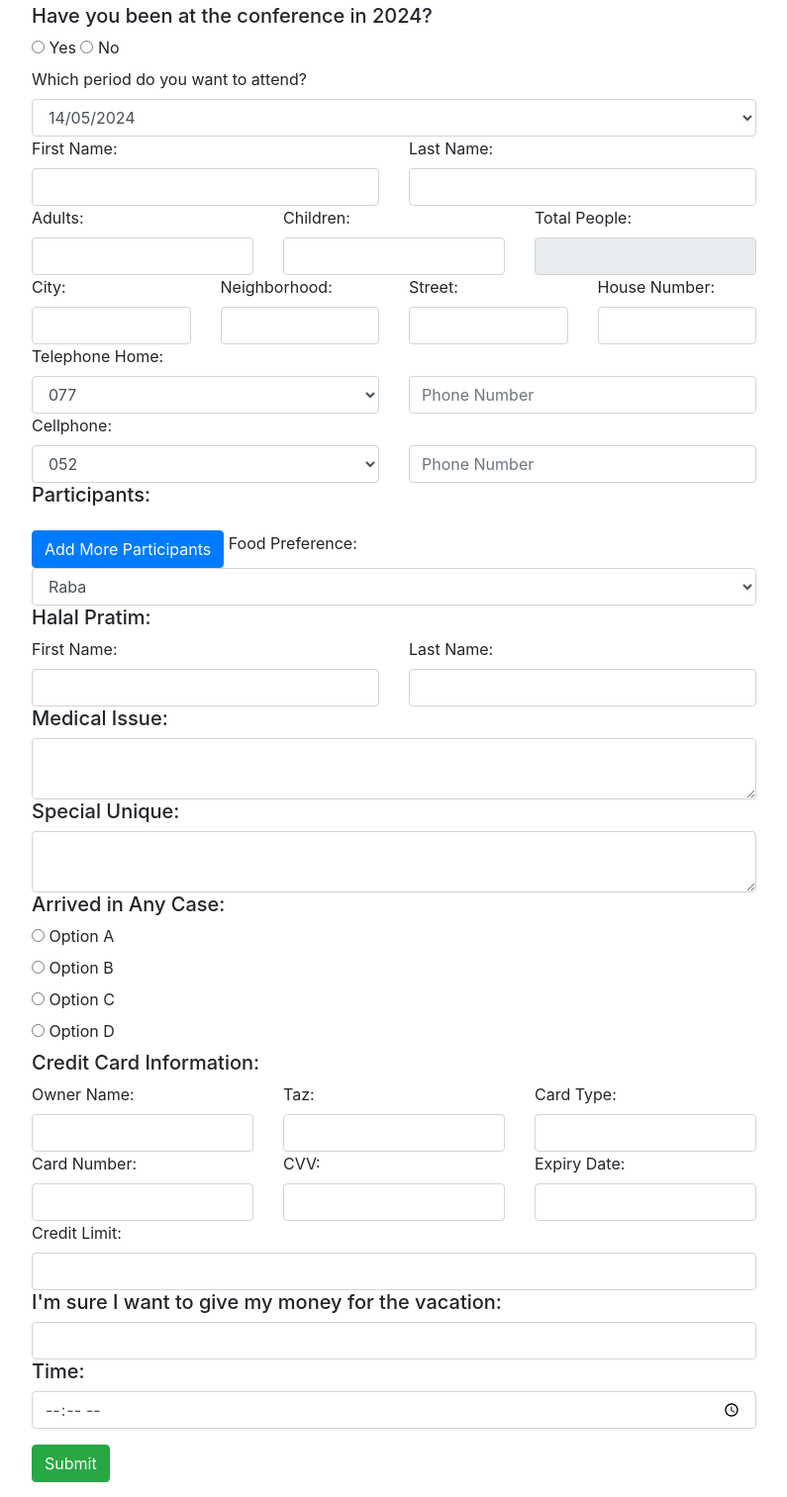
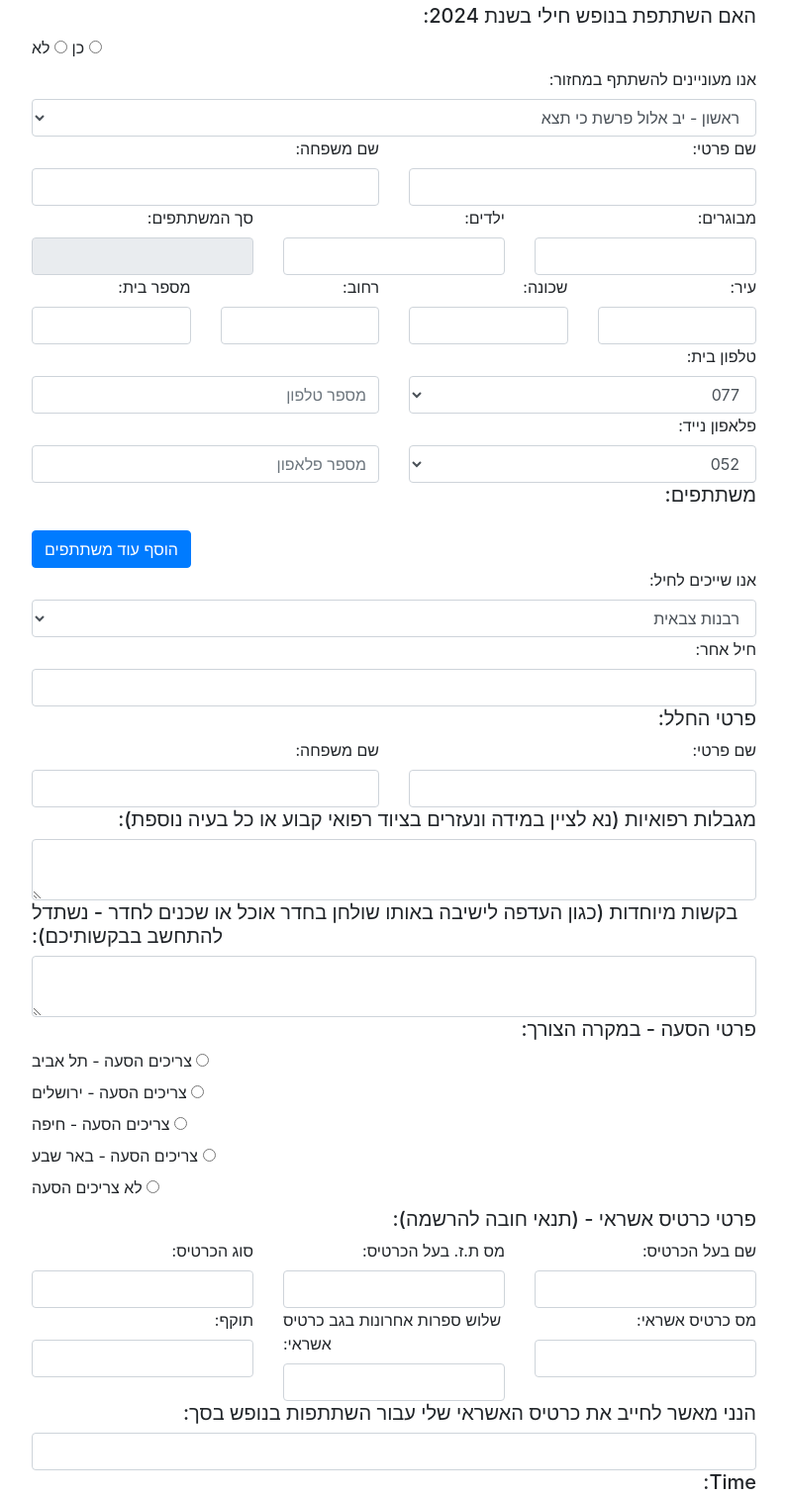
Before and after one commit to arieli88/my-first-form, a website: page public/index.html in a window 1280 px wide. Shown: the part 120-1633 px from the top of the page at 99% size, without its empty margins (242-1037 px from the left). Drawn offline with nearby package versions, Linux system fonts and the light colour scheme.

Commit message:
hebrew text ui

```diff
--- a/public/index.html
+++ b/public/index.html
@@ -1,5 +1,5 @@
 <!DOCTYPE html>
-<html lang="en">
+<html lang="he" dir="rtl">
 <head>
     <meta charset="UTF-8">
     <meta name="viewport" content="width=device-width, initial-scale=1.0">
@@ -9,6 +9,15 @@
         #dataForm {
             padding: 100px 250px;
         }
+		label {
+			display: flex;
+		}
+		#radiopt {
+			display: inline-block; /* Sets the display to inline-block */
+		}
+		h5{
+			display: flex;
+		}
     </style>
 </head>
 <body class="m-4">
@@ -17,19 +26,19 @@
         <!-- Conference Section -->
         <div class="row">
             <div class="col">
-                <h5>Have you been at the conference in 2024?</h5>
+                <h5>האם השתתפת בנופש חילי בשנת 2024:</h5>
                 <input type="radio" id="conference_yes" name="conference" value="yes" >
-                <label for="conference_yes">Yes</label>
+                <label id="radiopt" for="conference_yes">כן</label>
                 <input type="radio" id="conference_no" name="conference" value="no">
-                <label for="conference_no">No</label>
+                <label id="radiopt" for="conference_no">לא</label>
             </div>
 		</div>
 		<div class="row">
             <div class="col">
-                <label for="period">Which period do you want to attend?</label>
+                <label for="period">אנו מעוניינים להשתתף במחזור:</label>
                 <select id="period" name="period" class="form-control">
-                    <option value="14/05/2024">14/05/2024</option>
-                    <option value="21/05/2024">21/05/2024</option>
+                    <option value="14/05/2024">ראשון - יב אלול פרשת כי תצא</option>
+                    <option value="21/05/2024">שני - יט אלול פרשת כי תבוא</option>
                 </select>
             </div>
         </div>
@@ -37,11 +46,11 @@
         <!-- Name Section -->
         <div class="row">
             <div class="col">
-                <label for="firstname">First Name:</label>
+                <label for="firstname">שם פרטי:</label>
                 <input type="text" id="firstname" name="firstname"  class="form-control">
             </div>
             <div class="col">
-                <label for="lastname">Last Name:</label>
+                <label for="lastname">שם משפחה:</label>
                 <input type="text" id="lastname" name="lastname"  class="form-control">
             </div>
         </div>
@@ -49,15 +58,15 @@
         <!-- Adults, Children, Total People Section -->
         <div class="row">
             <div class="col">
-                <label for="adults">Adults:</label>
+                <label for="adults">מבוגרים:</label>
                 <input type="number" id="adults" name="adults"  class="form-control" oninput="calculateTotalPeople()">
             </div>
             <div class="col">
-                <label for="children">Children:</label>
+                <label for="children">ילדים:</label>
                 <input type="number" id="children" name="children"  class="form-control" oninput="calculateTotalPeople()">
             </div>
             <div class="col">
-                <label>Total People:</label>
+                <label>סך המשתתפים:</label>
                 <input type="text" id="totalPeople" name="totalPeople" disabled class="form-control">
             </div>
         </div>
@@ -65,19 +74,19 @@
         <!-- Address Entry Section -->
         <div class="row">
             <div class="col">
-                <label for="city">City:</label>
+                <label for="city">עיר:</label>
                 <input type="text" id="city" name="city"  class="form-control">
             </div>
             <div class="col">
-                <label for="neighborhood">Neighborhood:</label>
+                <label for="neighborhood">שכונה:</label>
                 <input type="text" id="neighborhood" name="neighborhood"  class="form-control">
             </div>
             <div class="col">
-                <label for="street">Street:</label>
+                <label for="street">רחוב:</label>
                 <input type="text" id="street" name="street"  class="form-control">
             </div>
             <div class="col">
-                <label for="houseNumber">House Number:</label>
+                <label for="houseNumber">מספר בית:</label>
                 <input type="number" id="houseNumber" name="houseNumber"  class="form-control">
             </div>
         </div>
@@ -85,7 +94,7 @@
         <!-- Telephone Entry Section -->
         <div class="row" style="align-items: flex-end;">
             <div class="col">
-                <label for="homePhoneArea">Telephone Home:</label>
+                <label for="homePhoneArea">טלפון בית:</label>
                 <select id="homePhoneArea" name="homePhoneArea" class="form-control">
                     <option value="077">077</option>
                     <option value="03">03</option>
@@ -95,14 +104,14 @@
                 </select>
             </div>
             <div class="col">
-                <input type="number" id="homePhoneNumber" name="homePhoneNumber"  class="form-control" placeholder="Phone Number">
+                <input type="number" id="homePhoneNumber" name="homePhoneNumber"  class="form-control" placeholder="מספר טלפון">
             </div>
         </div>
 
         <!-- Cellphone Entry Section -->
         <div class="row" style="align-items: flex-end;">
             <div class="col">
-                <label for="cellPhoneArea">Cellphone:</label>
+                <label for="cellPhoneArea">פלאפון נייד:</label>
                 <select id="cellPhoneArea" name="cellPhoneArea" class="form-control">
                     <option value="052">052</option>
                     <option value="050">050</option>
@@ -110,38 +119,60 @@
                 </select>
             </div>
             <div class="col">
-                <input type="number" id="cellPhoneNumber" name="cellPhoneNumber"  class="form-control" placeholder="Phone Number">
+                <input type="number" id="cellPhoneNumber" name="cellPhoneNumber"  class="form-control" placeholder="מספר פלאפון">
             </div>
         </div>
 
         <!-- Participants Dynamic Addition -->
-        <h5>Participants:</h5>
+        <h5>משתתפים:</h5>
         <div id="participantsContainer" class="mb-3"></div>
-        <button type="button" onclick="addParticipant()" class="btn btn-primary mt-2">Add More Participants</button>
+        <button type="button" onclick="addParticipant()" class="btn btn-primary mt-2">הוסף עוד משתתפים</button>
 
         <!-- Food Preference Section -->
-        <label for="food">Food Preference:</label>
-        <select id="food" name="food" class="form-control">
-            <option value="raba">Raba</option>
-            <option value="air">Air</option>
-            <option value="fire">Fire</option
-            <option value="sea">Sea</option>
+        <label for="forcekind">אנו שייכים לחיל:</label>
+        <select id="forcekind" name="forcekind" class="form-control">
+            <option value="rabanoot">רבנות צבאית</option>
+            <option value="shiryon">שיריון</option>
+            <option value="tutachanim">תותחנים</option>
+            <option value="handasa">הנדסה</option>
+            <option value="chayil-havir">חיל האוויר</option>
+            <option value="chayil-hayam">חיל הים</option>
+            <option value="mashatz">משא''ן</option>
+            <option value="refuah">רפואה</option>
+            <option value="modiin">מודיעין</option>
+            <option value="mishtara-tzvait">משטרה צבאית</option>
+            <option value="logistica">לוגיסטיקה</option>
+            <option value="chimush">חימוש</option>
+            <option value="pikud-haoref">פיקוד העורף</option>
+            <option value="chinuch">חינוך</option>
+            <option value="nahal">נח''ל</option>
+            <option value="kafir">כפיר</option>
+            <option value="golani">גולני</option>
+            <option value="givati">גבעתי</option>
+            <option value="tzanhanim">צנחנים</option>
+            <option value="chayar">חי''ר</option>
         </select>
-        <!-- 'Halal Pratim' Field -->
-        <h5>Halal Pratim:</h5>
         <div class="row">
             <div class="col">
-                <label for="halalPratimFirstName">First Name:</label>
+                <label for="anotherforcekind">חיל אחר:</label>
+                <input type="text" id="anotherforcekind" name="anotherforcekind" class="form-control">
+            </div>
+        </div>
+        <!-- 'Halal Pratim' Field -->
+        <h5>פרטי החלל:</h5>
+        <div class="row">
+            <div class="col">
+                <label for="halalPratimFirstName">שם פרטי:</label>
                 <input type="text" id="halalPratimFirstName" name="halalPratimFirstName" class="form-control">
             </div>
             <div class="col">
-                <label for="halalPratimLastName">Last Name:</label>
+                <label for="halalPratimLastName">שם משפחה:</label>
                 <input type="text" id="halalPratimLastName" name="halalPratimLastName" class="form-control">
             </div>
         </div>
 
         <!-- 'Medical Issue' Field -->
-        <h5>Medical Issue:</h5>
+        <h5>מגבלות רפואיות (נא לציין במידה ונעזרים בציוד רפואי קבוע או כל בעיה נוספת):</h5>
         <div class="row">
             <div class="col">
                 <textarea id="medicalIssue" name="medicalIssue" class="form-control"></textarea>
@@ -149,7 +180,7 @@
         </div>
 
         <!-- 'Special Unique' Field -->
-        <h5>Special Unique:</h5>
+        <h5>בקשות מיוחדות (כגון העדפה לישיבה באותו שולחן בחדר אוכל או שכנים לחדר - נשתדל להתחשב בבקשותיכם):</h5>
         <div class="row">
             <div class="col">
                 <textarea id="specialUnique" name="specialUnique" class="form-control"></textarea>
@@ -157,59 +188,56 @@
         </div>
 
         <!-- 'Arrived in Any Case' Radio Button -->
-        <h5>Arrived in Any Case:</h5>
+        <h5>פרטי הסעה - במקרה הצורך:</h5>
         <div class="row">
             <div class="col">
                 <input type="radio" id="arrivedA" name="arrivedInAnyCase" value="A">
-                <label for="arrivedA">Option A</label><br>
+                <label id="radiopt" for="arrivedA">צריכים הסעה - תל אביב</label><br>
                 <input type="radio" id="arrivedB" name="arrivedInAnyCase" value="B">
-                <label for="arrivedB">Option B</label><br>
+                <label id="radiopt" for="arrivedB">צריכים הסעה - ירושלים</label><br>
                 <input type="radio" id="arrivedC" name="arrivedInAnyCase" value="C">
-                <label for="arrivedC">Option C</label><br>
+                <label id="radiopt" for="arrivedC">צריכים הסעה - חיפה</label><br>
                 <input type="radio" id="arrivedD" name="arrivedInAnyCase" value="D">
-                <label for="arrivedD">Option D</label><br>
+                <label id="radiopt" for="arrivedD">צריכים הסעה - באר שבע</label><br>
+				<input type="radio" id="arrivedD" name="arrivedInAnyCase" value="E">
+                <label id="radiopt" for="arrivedD">לא צריכים הסעה</label><br>
             </div>
         </div>
 
         <!-- 'Credit Card' Fields -->
-        <h5>Credit Card Information:</h5>
+        <h5>פרטי כרטיס אשראי - (תנאי חובה להרשמה):</h5>
         <div class="row">
             <div class="col">
-                <label for="creditCardOwnerName">Owner Name:</label>
+                <label for="creditCardOwnerName">שם בעל הכרטיס:</label>
                 <input type="text" id="creditCardOwnerName" name="creditCardOwnerName" class="form-control">
             </div>
             <div class="col">
-                <label for="creditCardTaz">Taz:</label>
+                <label for="creditCardTaz">מס ת.ז. בעל הכרטיס:</label>
                 <input type="text" id="creditCardTaz" name="creditCardTaz" class="form-control">
             </div>
             <div class="col">
-                <label for="creditCardType">Card Type:</label>
+                <label for="creditCardType">סוג הכרטיס:</label>
                 <input type="text" id="creditCardType" name="creditCardType" class="form-control">
             </div>
         </div>
         <div class="row">
             <div class="col">
-                <label for="creditCardNumber">Card Number:</label>
+                <label for="creditCardNumber">מס כרטיס אשראי:</label>
                 <input type="text" id="creditCardNumber" name="creditCardNumber" class="form-control">
             </div>
             <div class="col">
-                <label for="creditCardCVV">CVV:</label>
+                <label for="creditCardCVV" alt="CVV">שלוש ספרות אחרונות בגב כרטיס אשראי:</label>
                 <input type="text" id="creditCardCVV" name="creditCardCVV" class="form-control">
             </div>
             <div class="col">
-                <label for="creditCardExpiryDate">Expiry Date:</label>
+                <label for="creditCardExpiryDate">תוקף:</label>
                 <input type="text" id="creditCardExpiryDate" name="creditCardExpiryDate" class="form-control">
             </div>
         </div>
-        <div class="row">
-            <div class="col">
-                <label for="creditCardCreditLimit">Credit Limit:</label>
-                <input type="text" id="creditCardCreditLimit" name="creditCardCreditLimit" class="form-control">
-            </div>
-        </div>
+
 
         <!-- Text for vacation money -->
-        <h5>I'm sure I want to give my money for the vacation:</h5>
+        <h5>הנני מאשר לחייב את כרטיס האשראי שלי עבור השתתפות בנופש בסך:</h5>
         <div class="row">
             <div class="col">
                 <input type="number" id="vacationMoney" name="vacationMoney" class="form-control">
@@ -226,7 +254,7 @@
 
 
         <!-- Submit Button -->
-        <button type="submit" class="btn btn-success mt-3">Submit</button>
+        <button type="submit" class="btn btn-success mt-3">שליחה</button>
     </form>
     <script src="script.js"></script>
 </body>
```
Also changed, not shown: public/script.js (+19 -9 lines), public/styles.css (+16 -0 lines).
